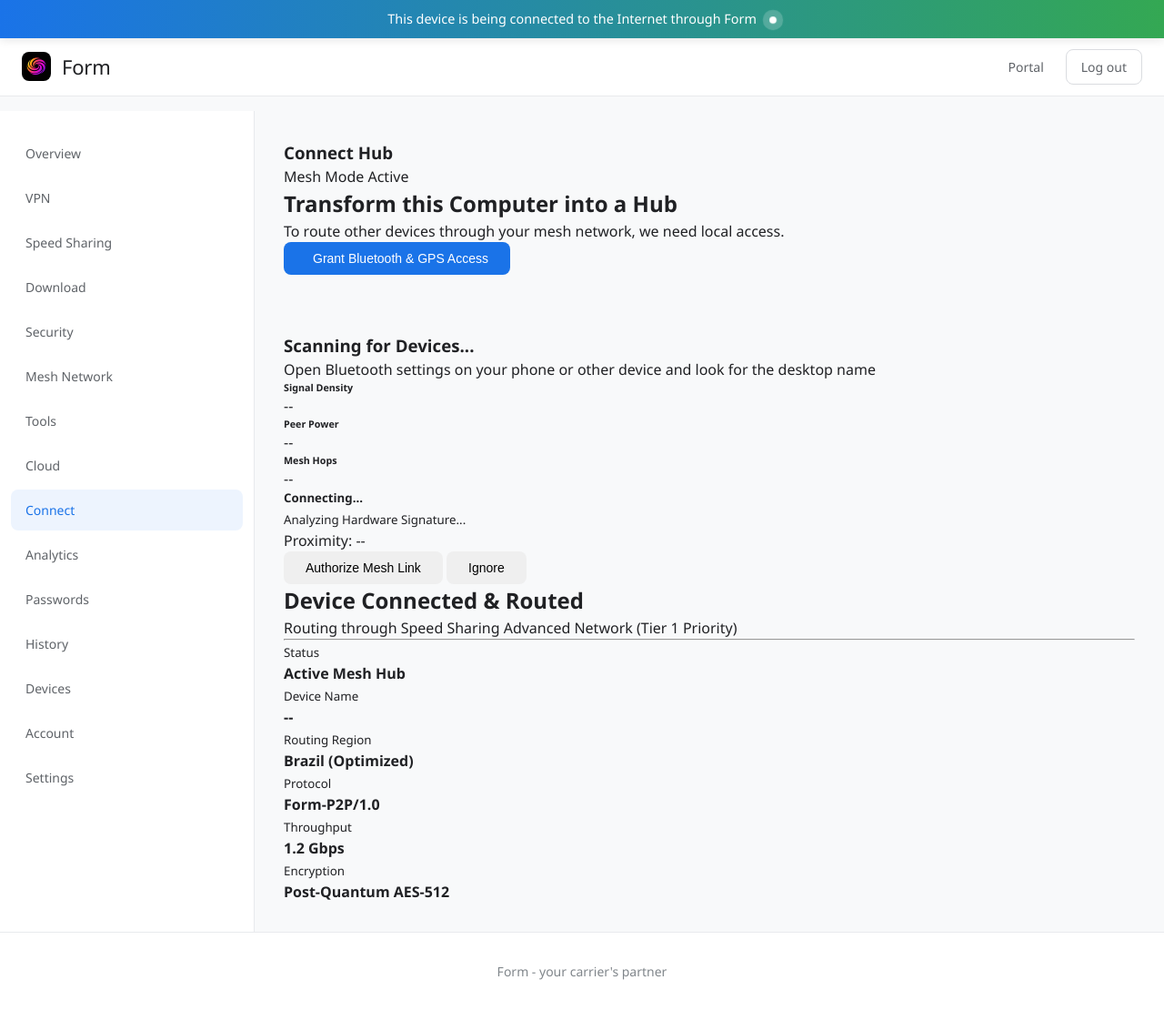
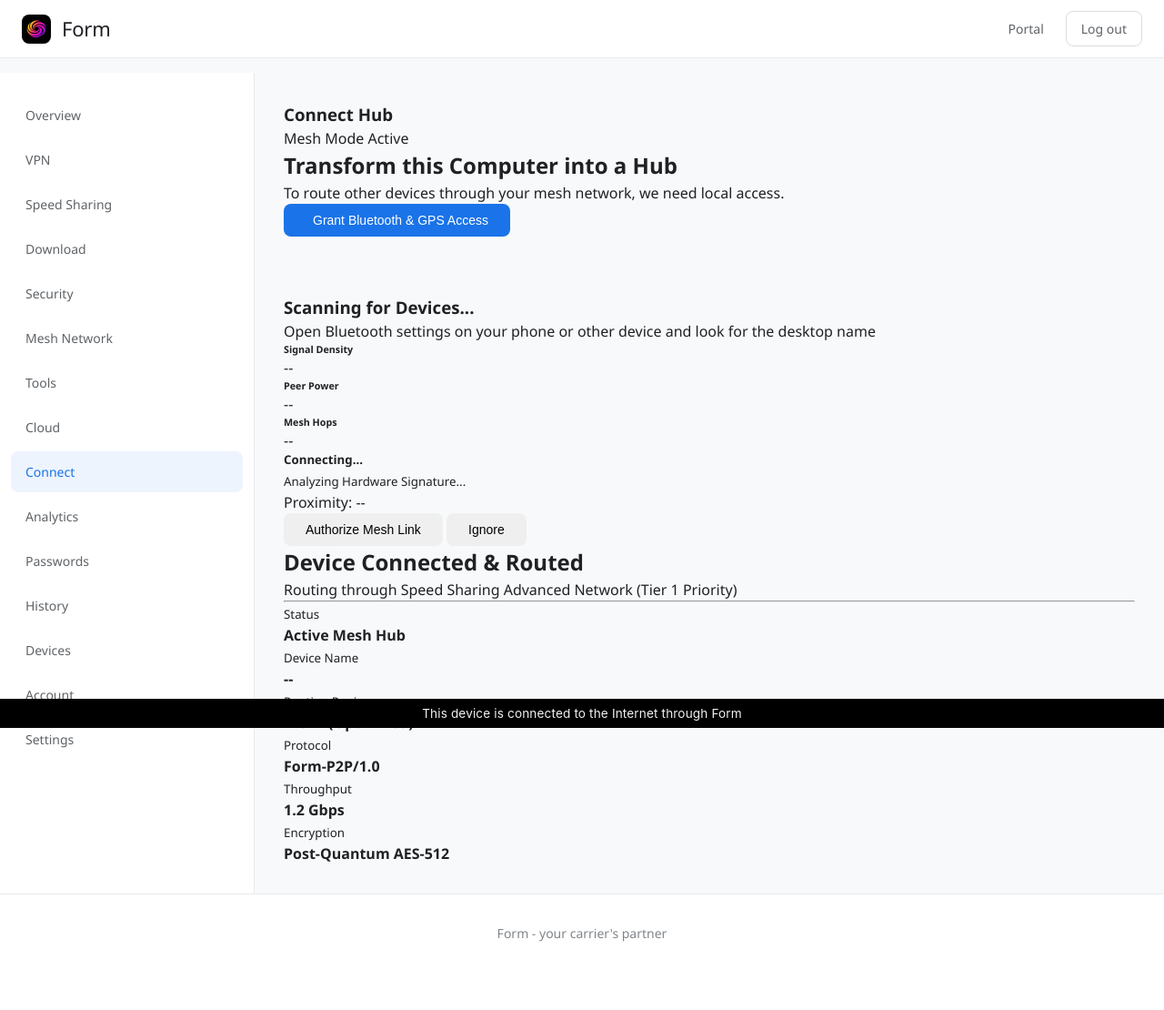
Before and after one commit to ZatQasim/Form-Speed, a Flask app: page /connect in a window 1280 px wide. Shown: the whole page at 91% size. After the commit the page ends 1035 px from the top, so only its background shows below. Run offline with Flask 3, Linux system fonts and the light colour scheme; the visitor is signed in with stand-in values (Sample User, id 1); data comes from the database, SQL or seed files in the repository; some web fonts are replaced.

Commit message:
Update connection banner to match Windscribe's status dashboard styling
Update CSS and HTML for the global connection banner to replicate Windscribe's bottom-aligned, minimalist status display.

Replit-Commit-Author: Agent
Replit-Commit-Session-Id: 381c3d3e-1832-46e0-80d4-33ebe34412e9
Replit-Commit-Checkpoint-Type: full_checkpoint
Replit-Commit-Event-Id: 60495650-8e5a-486c-91f1-900d54c4e817
Replit-Commit-Screenshot-Url: https://storage.googleapis.com/screenshot-production-us-central1/54a7985f-38de-4ea5-bc05-5099ad6be69d/381c3d3e-1832-46e0-80d4-33ebe34412e9/1pZuuPO
Replit-Helium-Checkpoint-Created: true

```diff
--- a/static/style.css
+++ b/static/style.css
@@ -172,16 +172,25 @@ body {
 }
 
 .connection-banner {
-    background: linear-gradient(90deg, #1a73e8, #34a853);
-    color: white;
+    background: #000;
+    color: #fff;
     text-align: center;
-    padding: 10px 0;
-    font-size: 0.9rem;
-    font-weight: 500;
-    position: sticky;
-    top: 0;
-    z-index: 1100;
-    box-shadow: 0 2px 10px rgba(0,0,0,0.1);
+    padding: 6px 0;
+    font-size: 0.85rem;
+    font-weight: 400;
+    position: fixed;
+    bottom: 0;
+    left: 0;
+    right: 0;
+    z-index: 9999;
+    letter-spacing: 0.01em;
+    font-family: -apple-system, BlinkMacSystemFont, "Segoe UI", Roboto, Helvetica, Arial, sans-serif;
+}
+.banner-content {
+    display: flex;
+    align-items: center;
+    justify-content: center;
+    opacity: 0.95;
 }
 
 .banner-pulse {
--- a/templates/base.html
+++ b/templates/base.html
@@ -16,9 +16,8 @@
     {% if current_user.is_authenticated %}
     <div id="connection-banner" class="connection-banner d-none">
         <div class="banner-content">
-            <i class="fas fa-shield-check mr-2"></i>
-            <span id="banner-text">This device is being connected to the Internet through Form</span>
-            <span class="banner-pulse"></span>
+            <span id="banner-text">This device is connected to the Internet through Form</span>
+            <i class="fas fa-link ml-2" style="font-size: 0.8rem; opacity: 0.8;"></i>
         </div>
     </div>
     {% endif %}
@@ -68,7 +67,6 @@
                 const banner = document.getElementById('connection-banner');
                 if (banner) {
                     banner.classList.remove('d-none');
-                    document.getElementById('banner-text').textContent = "This device is being connected to the Internet through Form (VPN Active)";
                 }
             }
         });
--- a/templates/connect.html
+++ b/templates/connect.html
@@ -186,7 +186,6 @@ function handleDevice(action) {
         const banner = document.getElementById('connection-banner');
         if (banner) {
             banner.classList.remove('d-none');
-            document.getElementById('banner-text').textContent = `This device is being connected to the Internet through Form (Hub Mode: ${deviceName})`;
         }
 
         // Start live throughput animation
--- a/templates/vpn.html
+++ b/templates/vpn.html
@@ -215,7 +215,6 @@ document.getElementById('vpn-toggle').addEventListener('click', async function()
                 const banner = document.getElementById('connection-banner');
                 if (banner) {
                     banner.classList.remove('d-none');
-                    document.getElementById('banner-text').textContent = "This device is being connected to the Internet through Form (VPN Mode)";
                 }
                 location.reload();
             }
@@ -245,7 +244,6 @@ document.getElementById('vpn-toggle').addEventListener('click', async function()
                 const banner = document.getElementById('connection-banner');
                 if (banner) {
                     banner.classList.remove('d-none');
-                    document.getElementById('banner-text').textContent = "This device is being connected to the Internet through Form (VPN Mode)";
                 }
                 location.reload();
             } else {
```
Also changed, not shown: attached_assets/Screenshot_20260131_190614_Samsung_Internet_1769875843299.jpg (added), attached_assets/Screenshot_20260131_190636_Windscribe_1769875836221.jpg (added).
